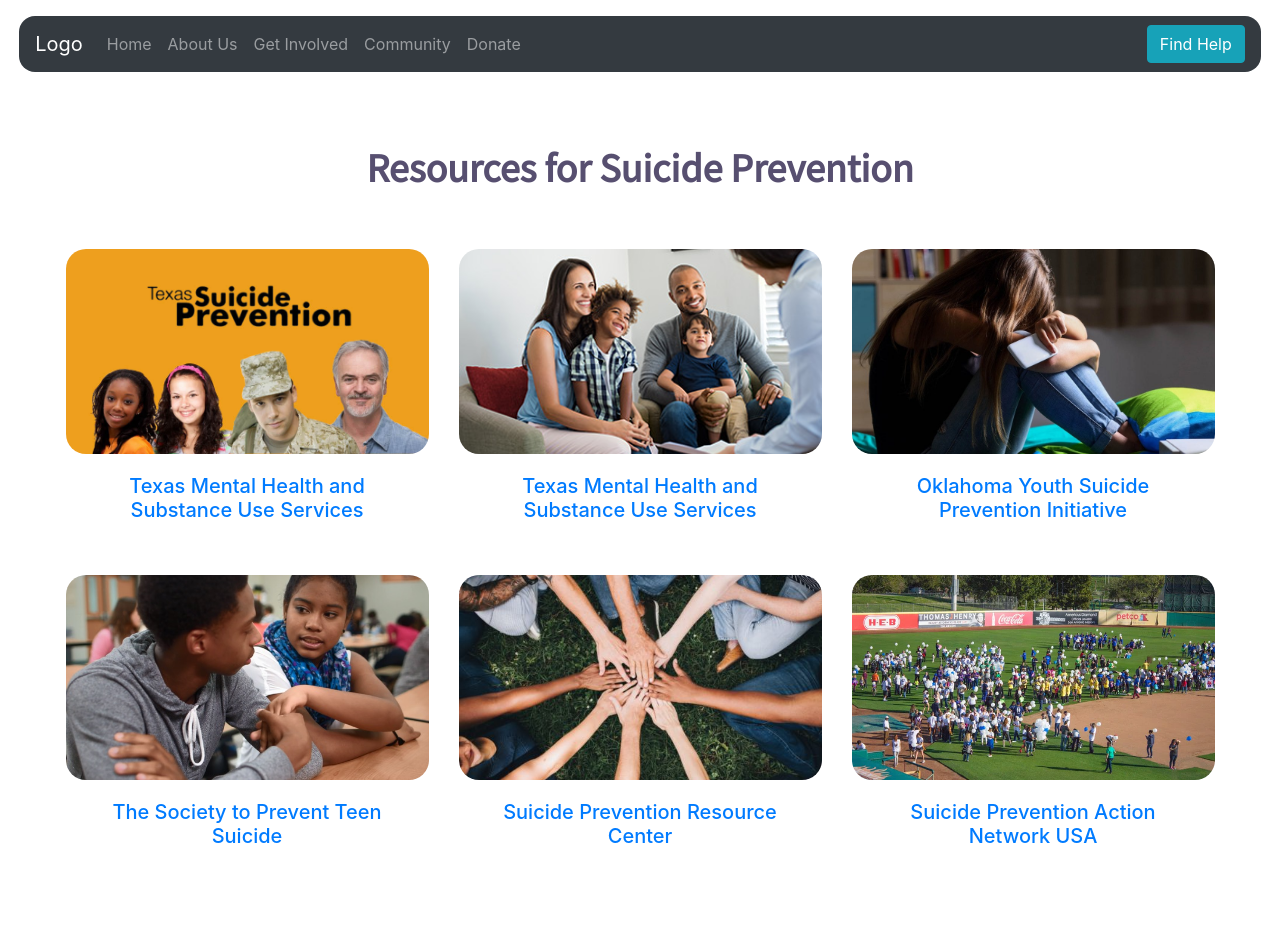
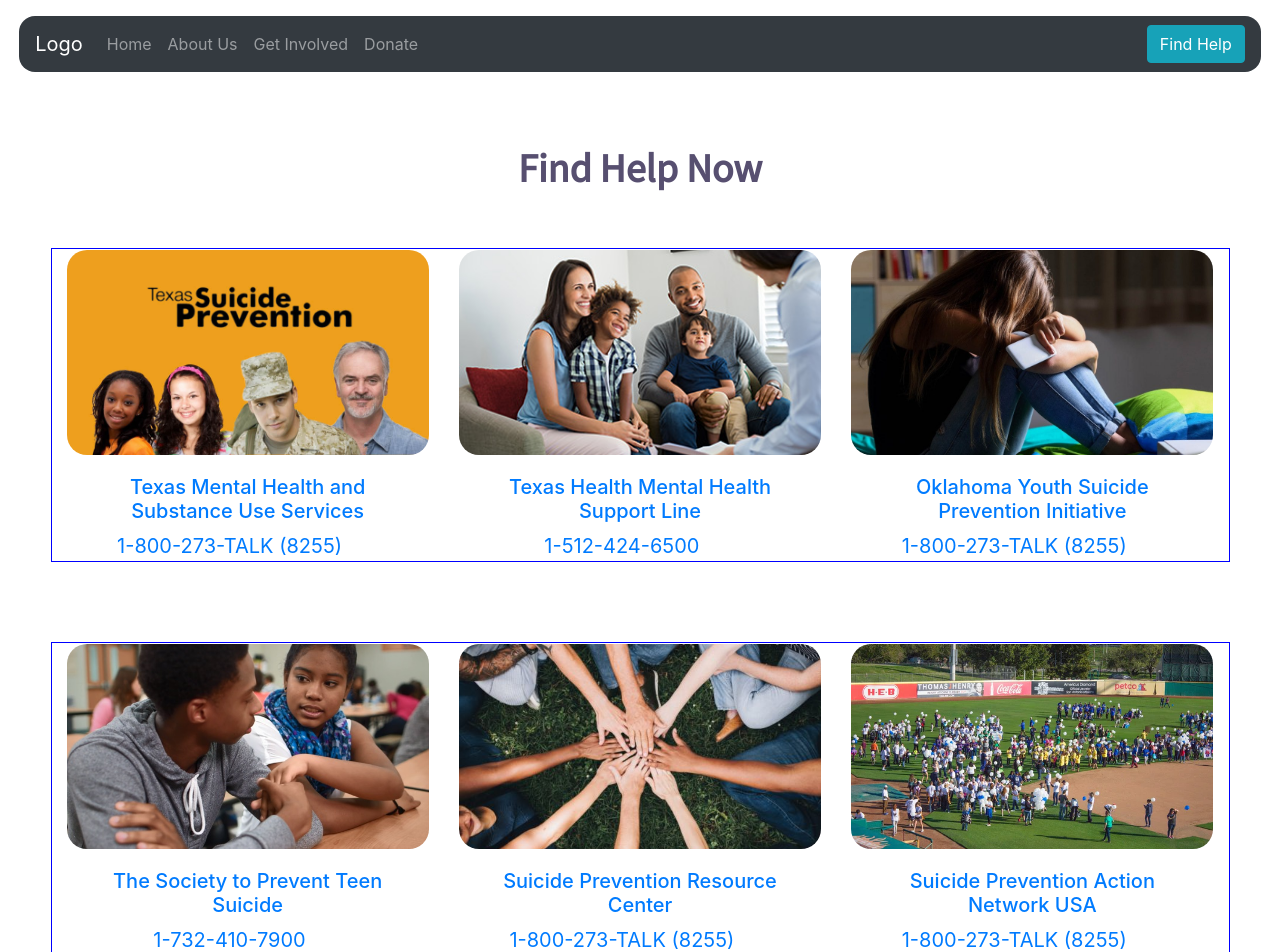
Before and after one commit to dchovanetz/GiveALife, a React (Create React App) app in the folder client/: page /community in a window 1280 px wide. Shown: the top 952 px of the page. Before the commit the page ends 900 px from the top, so only its background shows below. Built offline with nearby package versions, Linux system fonts and the light colour scheme.

Commit message:
updates to resources and navbar

```diff
--- a/client/src/App.css
+++ b/client/src/App.css
@@ -321,9 +321,9 @@ hr {
 }
 
 .resourcesCardDeck{
-   /* border: 1px solid blue; */
+   border: 1px solid blue;
    width: 90%;
-   margin-bottom: 20px;
+   margin-bottom: 5rem !important;
 }
 
 .cardImg{
@@ -337,6 +337,18 @@ hr {
   border: none;
 }
 
+.phoneNumber{
+  /* border: 1px solid blue; */
+  width: 90%;
+  margin-top: -1.5rem ;
+  /* border: 1px solid red; */
+  font-size: 20px;
+}
+
+.phone{
+  border: none;
+}
+
 .hovereffect img {
   display: block;
   position: relative;
--- a/client/src/components/community/Resources.js
+++ b/client/src/components/community/Resources.js
@@ -15,53 +15,71 @@ import suicidePreventionAction from '../../assets/suicidePreventionAction.jpg';
 function Resources() {
     return(
         <div className="resourcesMain">
-          <h1 class='resourcesTitle'><b>Resources for Suicide Prevention</b></h1><br/>
+          <h1 class='resourcesTitle'><b>Find Help Now</b></h1><br/>
 <Row className="justify-content-md-center">
 <CardDeck className="resourcesCardDeck align-items-center  text-center">
 <Col xs={1} lg={12}></Col>
   <Card className="resourcesCard hovereffect">
-    <Card.Img  variant="top" className="cardImg"  src={suicidePrevention}/>
+    <a href="https://texassuicideprevention.org/">
+    <Card.Img variant="top" className="cardImg"  src={suicidePrevention} />
+    </a>
     <Card.Body>
-      <Card.Title> <a href="https://texassuicideprevention.org/" class="stretched-link img-responsive"> Texas Mental Health and Substance Use Services </a></Card.Title>
+      <Card.Title> <a href="https://texassuicideprevention.org/" class="img-responsive"> Texas Mental Health and Substance Use Services </a></Card.Title>
     </Card.Body>
+    <Card.Link className="phoneNumber" a href="tel:1-800-273-8255"> 1-800-273-TALK (8255) </Card.Link>
   </Card>
+
   <Card className="resourcesCard hovereffect">
+  <a href="https://hhs.texas.gov/services/mental-health-substance-use">
     <Card.Img variant="top" className="cardImg" src={texasMentalHealth} />
+    </a>
     <Card.Body>
-      <Card.Title><a href="https://hhs.texas.gov/services/mental-health-substance-use" class="stretched-link img-responsive"> Texas Mental Health and Substance Use Services </a></Card.Title>
+      <Card.Title><a href="https://hhs.texas.gov/services/mental-health-substance-use" class="img-responsive">Texas Health Mental Health Support Line</a></Card.Title>
+    </Card.Body>
+    <Card.Link className="phoneNumber" a href="tel:1-512-424-6500"> 1-512-424-6500 </Card.Link>
+  </Card>
 
-    </Card.Body>
-  </Card>
   <Card className="resourcesCard hovereffect">
+  <a href="https://www.ok.gov/odmhsas/Prevention_/Prevention_Initiatives/Youth_Suicide_Prevention_and_Early_Intervention_Initiative/index.html">
     <Card.Img variant="top" className="cardImg" src={oklahomaYouthSuicidePrevention} />
+    </a>
     <Card.Body>
-      <Card.Title><a href="#" class="stretched-link img-responsive">Oklahoma Youth Suicide Prevention Initiative </a></Card.Title>
-
-    </Card.Body>
+      <Card.Title><a href="https://www.ok.gov/odmhsas/Prevention_/Prevention_Initiatives/Youth_Suicide_Prevention_and_Early_Intervention_Initiative/index.html" class="img-responsive">Oklahoma Youth Suicide Prevention Initiative </a></Card.Title>
+      </Card.Body>
+    <Card.Link className="phoneNumber" a href="tel:1-800-273-8255"> 1-800-273-TALK (8255) </Card.Link>
   </Card>
   </CardDeck>
+
   <CardDeck className="resourcesCardDeck align-items-center  text-center">
   <Col xs={1} s={2} lg={12}></Col>
   <Card className="resourcesCard hovereffect">
+  <a href="https://www.sptsusa.org/">
     <Card.Img variant="top" className="cardImg" src={preventTeenSuicide} />
+    </a>
     <Card.Body>
-      <Card.Title> <a href="https://www.sptsusa.org/" class="stretched-link img-responsive">The Society to Prevent Teen Suicide</a> </Card.Title>
+      <Card.Title> <a href="https://www.sptsusa.org/" class="img-responsive">The Society to Prevent Teen Suicide</a> </Card.Title>
+    </Card.Body>
+    <Card.Link className="phoneNumber" a href="tel:1-732-410-7900"> 1-732-410-7900 </Card.Link>
+  </Card>
 
+  <Card className="resourcesCard hovereffect">
+  <a href="http://www.sprc.org/">
+    <Card.Img variant="top" className="cardImg" src={suicidePreventionResourceCenter} />
+    </a>
+    <Card.Body>
+      <Card.Title> <a href="http://www.sprc.org/" class="img-responsive">Suicide Prevention Resource Center</a> </Card.Title>
+      </Card.Body>
+    <Card.Link className="phoneNumber" a href="tel:1-800-273-8255"> 1-800-273-TALK (8255) </Card.Link>
+  </Card>
+
+  <Card className="resourcesCard hovereffect">
+  <a href="http://www.spanusa.org/">
+    <Card.Img variant="top" className="cardImg" src={suicidePreventionAction}  />
+    </a>
+    <Card.Body>
+      <Card.Title><a href="http://www.spanusa.org/" class="img-responsive"> Suicide Prevention Action Network USA</a> </Card.Title>
     </Card.Body>
-  </Card>
-  <Card className="resourcesCard hovereffect">
-    <Card.Img variant="top" className="cardImg" src={suicidePreventionResourceCenter} />
-    <Card.Body>
-      <Card.Title> <a href="http://www.sprc.org/ " class="stretched-link img-responsive">Suicide Prevention Resource Center</a> </Card.Title>
-
-    </Card.Body>
-  </Card>
-  <Card className="resourcesCard hovereffect">
-    <Card.Img variant="top" className="cardImg" src={suicidePreventionAction}  />
-    <Card.Body>
-      <Card.Title><a href="http://www.spanusa.org/" class="stretched-link img-responsive"> Suicide Prevention Action Network USA</a> </Card.Title>
-
-    </Card.Body>
+    <Card.Link className="phoneNumber" a href="tel:1-800-273-8255"> 1-800-273-TALK (8255) </Card.Link>
   </Card>
 </CardDeck>
 </Row>
--- a/client/src/components/layout/Navbar.js
+++ b/client/src/components/layout/Navbar.js
@@ -20,16 +20,16 @@ function Navb() {
           <Nav.Link as={Link}  to="/get-involved">
             Get Involved
           </Nav.Link>
-          <Nav.Link as={Link}  to="/community">
+          {/* <Nav.Link as={Link}  to="/community">
             Community
-          </Nav.Link>
+          </Nav.Link> */}
           <Nav.Link as={Link}  to="/donate">
             Donate
           </Nav.Link>
         </Nav>
         <Form inline>
           {/* <FormControl type="text" placeholder="Search" className="mr-sm-2" /> */}
-          <Button variant="info">Find Help</Button>
+          <Button as = {Link} to ="/community" variant="info">Find Help</Button>
         </Form>
       </Navbar.Collapse>
     </Navbar>
```
